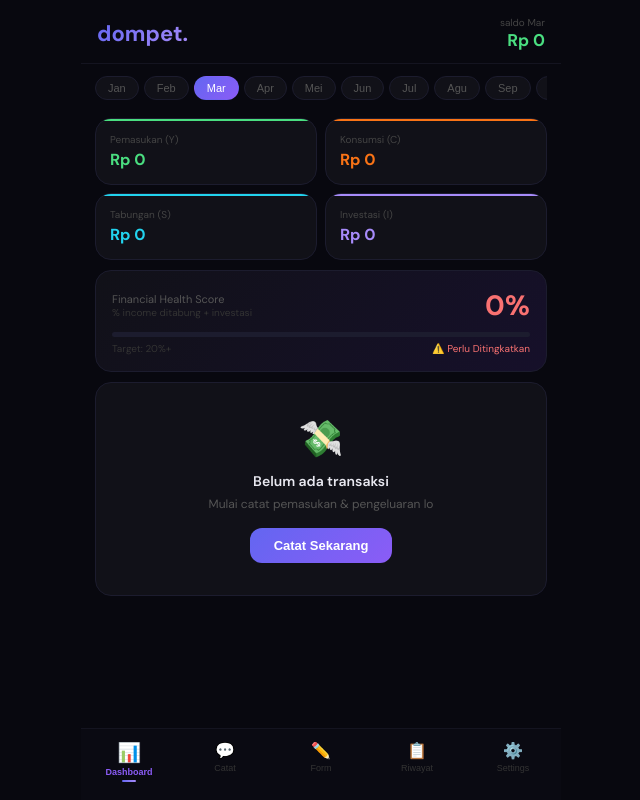
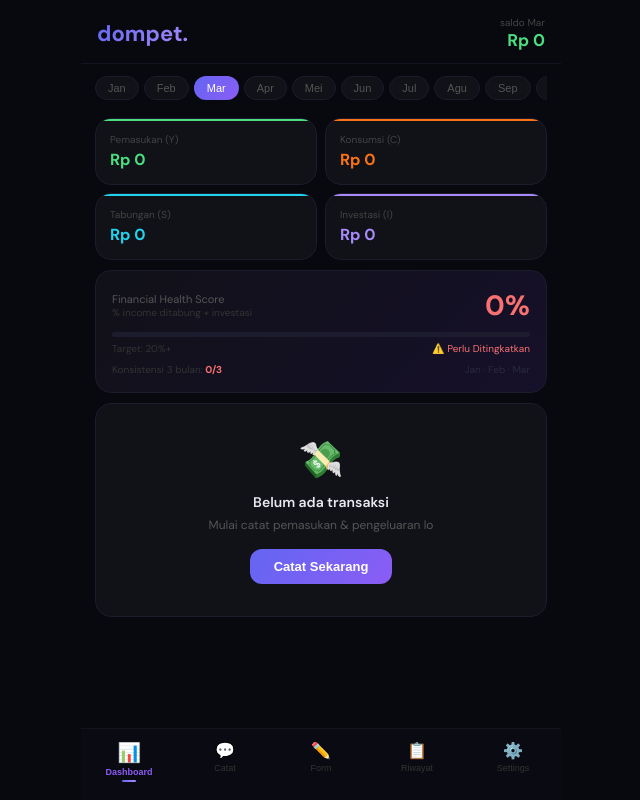
Before and after one commit to Lockstock13/Dompet, a React (Vite) app: page / in a window 1280 px wide. Both pictures are taken after a click on the button "Lewati, pakai parsing lokal". Shown: the whole page, without its empty margins (319-959 px from the left). Built offline with nearby package versions, Linux system fonts and the light colour scheme.

Commit message:
Add health target and 3-month consistency

```diff
--- a/src/App.jsx
+++ b/src/App.jsx
@@ -113,6 +113,7 @@ export default function App() {
   const [geminiKey, setGeminiKey] = useState("");
   const [keyInput, setKeyInput] = useState("");
   const [geminiModel, setGeminiModel] = useState("gemini-2.5-flash");
+  const [healthTarget, setHealthTarget] = useState(20);
   const [transactions, setTransactions] = useState([]);
   const [activeTab, setActiveTab] = useState("dashboard");
   const [selectedMonth, setSelectedMonth] = useState(new Date().getMonth());
@@ -128,9 +129,14 @@ export default function App() {
   useEffect(() => {
     const key = localStorage.getItem("dompet_gemini_key");
     const model = localStorage.getItem("dompet_gemini_model");
+    const target = localStorage.getItem("dompet_health_target");
     const txs = localStorage.getItem("dompet_transactions");
     if (key) setGeminiKey(key);
     if (model) setGeminiModel(model);
+    if (target) {
+      const n = parseInt(target, 10);
+      if (!Number.isNaN(n) && n > 0) setHealthTarget(Math.min(Math.max(n, 5), 90));
+    }
     if (txs) { try { setTransactions(JSON.parse(txs)); } catch(e){} }
     setTimeout(() => setScreen(key ? "app" : "onboarding"), 1200);
   }, []);
@@ -154,6 +160,12 @@ export default function App() {
     setGeminiModel(m);
   };
 
+  const saveHealthTarget = (n) => {
+    const v = Math.min(Math.max(parseInt(n, 10) || 0, 5), 90);
+    localStorage.setItem("dompet_health_target", String(v));
+    setHealthTarget(v);
+  };
+
   // Stats
   const yr = new Date().getFullYear();
   const monthTxs = transactions.filter(t => { const d = new Date(t.date); return d.getMonth()===selectedMonth && d.getFullYear()===yr; });
@@ -163,6 +175,26 @@ export default function App() {
   const totalI = monthTxs.filter(t=>t.categoryId==="investment").reduce((s,t)=>s+t.amount,0);
   const balance = totalY - totalC - totalS - totalI;
   const healthScore = totalY > 0 ? Math.round(((totalS+totalI)/totalY)*100) : 0;
+  const midTarget = Math.max(10, Math.round(healthTarget * 0.5));
+
+  const monthScore = (year, monthIndex) => {
+    const txs = transactions.filter(t => {
+      const d = new Date(t.date);
+      return d.getMonth()===monthIndex && d.getFullYear()===year;
+    });
+    const y = txs.filter(t=>t.type==="income").reduce((s,t)=>s+t.amount,0);
+    if (!y) return 0;
+    const c = txs.filter(t=>t.type==="expense").reduce((s,t)=>s+t.amount,0);
+    const s = txs.filter(t=>t.type==="saving"&&t.categoryId!=="investment").reduce((sum,t)=>sum+t.amount,0);
+    const i = txs.filter(t=>t.categoryId==="investment").reduce((sum,t)=>sum+t.amount,0);
+    return Math.round(((s+i)/y)*100);
+  };
+  const last3 = [0,1,2].map((off) => {
+    const d = new Date(yr, selectedMonth - off, 1);
+    const sc = monthScore(d.getFullYear(), d.getMonth());
+    return { y:d.getFullYear(), m:d.getMonth(), score:sc };
+  });
+  const consistency3 = last3.filter(x => x.score >= healthTarget).length;
 
   // Chat send
   const sendChat = async () => {
@@ -581,16 +613,20 @@ Return ONLY this JSON (no markdown, no explanation):
                   <div style={{fontSize:11,color:"#555"}}>Financial Health Score</div>
                   <div style={{fontSize:10,color:"#333"}}>% income ditabung + investasi</div>
                 </div>
-                <div style={{fontSize:28,fontWeight:800,fontFamily:"'DM Sans','Segoe UI',sans-serif",color:healthScore>=20?"#4ade80":healthScore>=10?"#fbbf24":"#f87171"}}>{healthScore}%</div>
+                <div style={{fontSize:28,fontWeight:800,fontFamily:"'DM Sans','Segoe UI',sans-serif",color:healthScore>=healthTarget?"#4ade80":healthScore>=midTarget?"#fbbf24":"#f87171"}}>{healthScore}%</div>
               </div>
               <div style={{height:5,background:"#1c1c2e",borderRadius:3,overflow:"hidden"}}>
-                <div style={{height:"100%",width:`${Math.min(healthScore,100)}%`,background:healthScore>=20?"linear-gradient(90deg,#22d3ee,#4ade80)":healthScore>=10?"linear-gradient(90deg,#fbbf24,#f97316)":"#f87171",borderRadius:3,transition:"width 0.6s ease"}} />
+                <div style={{height:"100%",width:`${Math.min(healthScore,100)}%`,background:healthScore>=healthTarget?"linear-gradient(90deg,#22d3ee,#4ade80)":healthScore>=midTarget?"linear-gradient(90deg,#fbbf24,#f97316)":"#f87171",borderRadius:3,transition:"width 0.6s ease"}} />
               </div>
               <div style={{display:"flex",justifyContent:"space-between",marginTop:5,fontSize:10}}>
-                <span style={{color:"#333"}}>Target: 20%+</span>
-                <span style={{color:healthScore>=20?"#4ade80":healthScore>=10?"#fbbf24":"#f87171"}}>
-                  {healthScore>=20?"🔥 On Track!":healthScore>=10?"⚡ Lumayan":"⚠️ Perlu Ditingkatkan"}
+                <span style={{color:"#333"}}>Target: {healthTarget}%+</span>
+                <span style={{color:healthScore>=healthTarget?"#4ade80":healthScore>=midTarget?"#fbbf24":"#f87171"}}>
+                  {healthScore>=healthTarget?"🔥 On Track!":healthScore>=midTarget?"⚡ Lumayan":"⚠️ Perlu Ditingkatkan"}
                 </span>
+              </div>
+              <div style={{marginTop:8,fontSize:10,color:"#333",display:"flex",justifyContent:"space-between",gap:10}}>
+                <span>Konsistensi 3 bulan: <span style={{color:consistency3>=2?"#4ade80":consistency3===1?"#fbbf24":"#f87171",fontWeight:700}}>{consistency3}/3</span></span>
+                <span style={{color:"#2a2a3e"}}>{last3.map(x=>MONTHS[x.m]).reverse().join(" · ")}</span>
               </div>
             </div>
 
@@ -873,6 +909,23 @@ Return ONLY this JSON (no markdown, no explanation):
             </div>
 
             <div style={S.card}>
+              <div style={{fontSize:13,fontWeight:600,marginBottom:10}}>🎯 Target Health Score</div>
+              <div style={{fontSize:12,color:"#555",marginBottom:10}}>Target % pemasukan yang masuk tabungan + investasi.</div>
+              <div style={{display:"flex",gap:8,marginBottom:10}}>
+                {[10,15,20,30].map(v => (
+                  <button key={v} onClick={()=>saveHealthTarget(v)} style={{
+                    flex:1,padding:"9px 4px",borderRadius:10,fontSize:12,fontWeight:600,
+                    background:healthTarget===v?"linear-gradient(135deg,#6366f1,#8b5cf6)":"#14141f",
+                    color:healthTarget===v?"white":"#555",
+                    border:"1px solid "+(healthTarget===v?"transparent":"#2a2a3e"),
+                  }}>{v}%</button>
+                ))}
+              </div>
+              <label style={S.lbl}>Custom (5–90)</label>
+              <input type="number" min="5" max="90" value={healthTarget} onChange={e=>saveHealthTarget(e.target.value)} style={{...S.input}} />
+            </div>
+
+            <div style={S.card}>
               <div style={{fontSize:13,fontWeight:600,marginBottom:10}}>💾 Data</div>
               <div style={{fontSize:12,color:"#555",marginBottom:12}}>{transactions.length} transaksi tersimpan di browser ini.</div>
               <button onClick={exportCSVMonth} style={{width:"100%",padding:12,borderRadius:12,background:"#111118",border:"1px solid #1c1c2e",color:"#666",fontSize:13,marginBottom:8,cursor:"pointer"}}>📥 Export CSV (Bulan Dipilih)</button>
```
